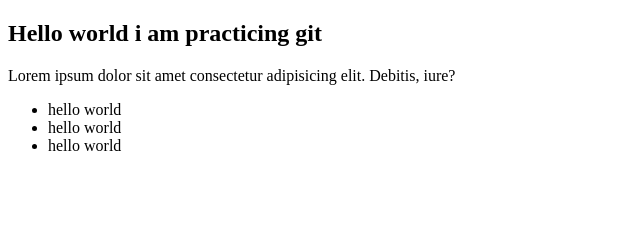
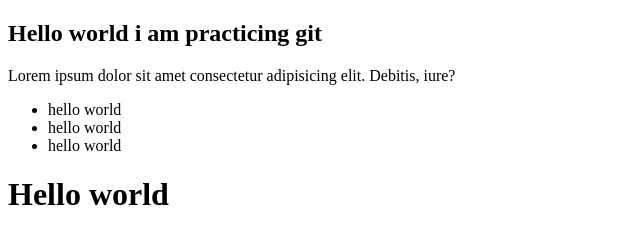
Before and after one commit to Tawongajon21/git-practise, a plain HTML site: page index.html in a window 1280 px wide. Shown: the whole page, without its empty margins (0-640 px from the left). Drawn offline with Linux system fonts and the light colour scheme.

Commit message:
Update index.html

```diff
--- a/index.html
+++ b/index.html
@@ -17,5 +17,8 @@
         <li>hello world</li>
         <li>hello world</li>
     </ul>
+    <h1>
+        Hello world
+    </h1>
 </body>
 </html>
```
